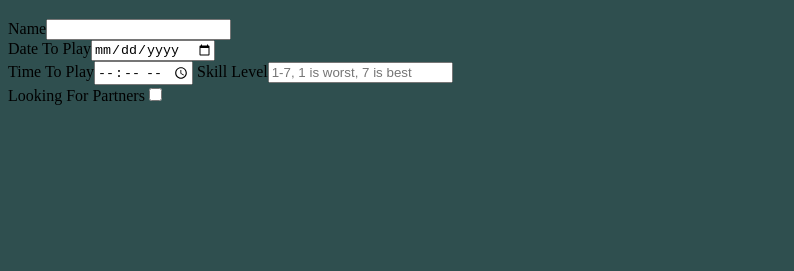
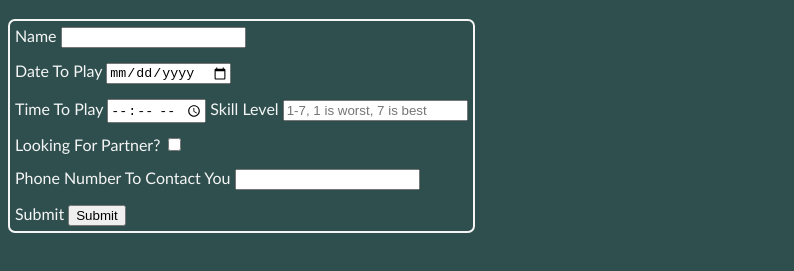
Before and after one commit to pfphilly/PadelMatching, a website: page index.html in a window 1280 px wide. Shown: the part 63-334 px from the top of the page, without its empty margins (0-794 px from the left). Drawn offline with Linux system fonts and the light colour scheme.

Commit message:
Basic Setup

```diff
--- a/index.html
+++ b/index.html
@@ -7,14 +7,17 @@
     <link rel="stylesheet" href="style.css">
     <title>Document</title>
 </head>
-
+<script type="text/javascript" src = "script.js"></script>
 <body>
     <h1 class="title">Padel Pairings</h1>
-    Name<input class = "name" type="text"><br>
-    Date To Play<input class = "date" type="date"><br>
-    Time To Play<input class = "time" type = "time">
-    Skill Level<input class = "skill_level" type="number" placeholder="1-7, 1 is worst, 7 is best"><br>
-    Looking For Partners<input class = "looking_for_partners" type = "checkbox"><br>
-<script type="text/javascript" src = "script.js"></script>
+    <div class = "input_fields">
+    Name  <input class = "name" type="text"><br>
+    Date To Play  <input class = "date" type="date"><br>
+    Time To Play  <input class = "time" type = "time">
+    Skill Level  <input class = "skill_level" type="number" placeholder="1-7, 1 is worst, 7 is best"><br>
+    Looking For Partner?  <input class = "looking_for_partner" type = "checkbox"><br>
+    Phone Number To Contact You  <input class = "phone_number" type = "number"><br>
+    Submit <button class = "submit" onclick="submitDetails()"> Submit </button>
+    </div>
 </body>
 </html>
--- a/script.js
+++ b/script.js
@@ -0,0 +1,21 @@
+
+
+
+
+
+
+const nameEntry = document.getElementsByClassName("name");
+const dateEntry = document.getElementsByClassName("date");
+const timeEntry = document.getElementsByClassName("time");
+const skillEntry = document.getElementsByClassName("skill_level");
+const partnerEntry = document.getElementsByClassName("looking_for_partner");
+const phoneEntry = document.getElementsByClassName("phone_number");
+const submit = document.getElementsByClassName("submit");
+
+function submitDetails(){
+    if (nameEntry != null && dateEntry != null && timeEntry != null && phoneEntry != null && skillEntry != null){
+        alert("submitted");
+    }else{
+        alert("Please Fill Out All Fields");
+    }
+}
--- a/style.css
+++ b/style.css
@@ -1,5 +1,8 @@
 html{
     background-color: darkslategrey;
+    font-family: 'Trebuchet MS', 'Lucida Sans Unicode', 'Lucida Grande', 'Lucida Sans', Arial, sans-serif;
+    color: whitesmoke;
+
 }
 
 .title{
@@ -7,3 +10,32 @@ html{
     font-family: 'Trebuchet MS', 'Lucida Sans Unicode', 'Lucida Grande', 'Lucida Sans', Arial, sans-serif;
     text-align: center;
 }
+.input_fields{
+    border: 2px solid whitesmoke;
+    border-radius: 7px;
+    width: fit-content;
+    padding: 5px;
+}
+.name{
+
+}
+.time{
+    margin-top: 15px;
+}
+.date{
+    margin-top: 15px;
+}
+.skill_level{
+    margin-top: 15px;
+}
+.looking_for_partner{
+    margin-top: 15px;
+}
+
+.submit{
+    margin-top: 15px;
+}
+
+.phone_number{
+    margin-top: 15px;
+}
```
